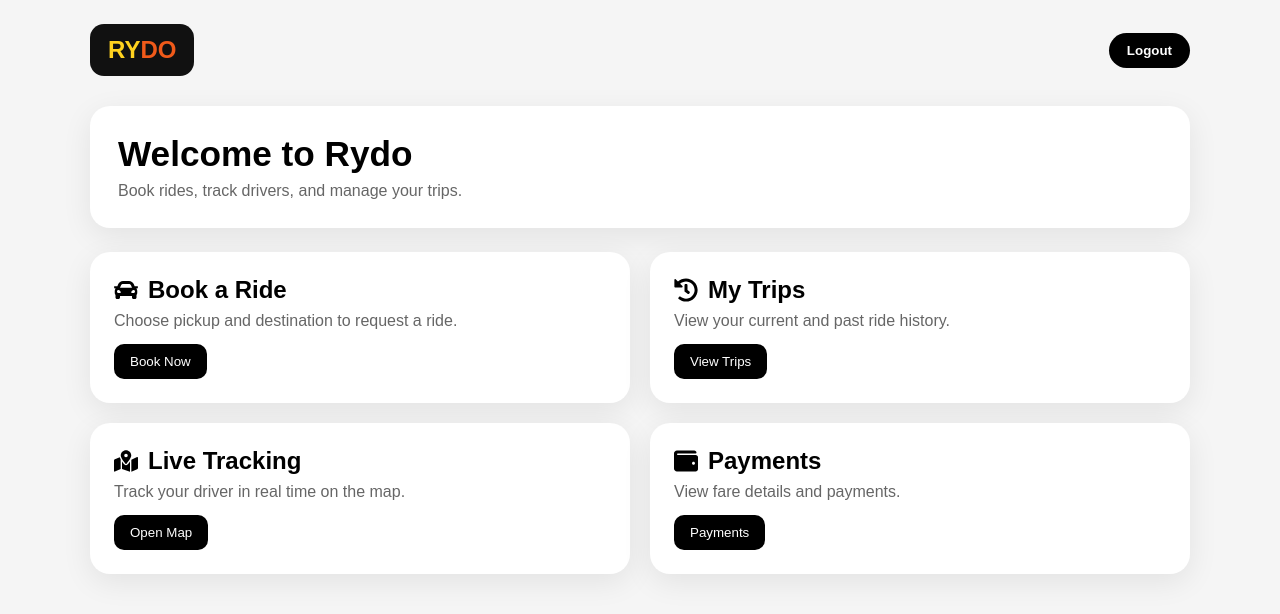
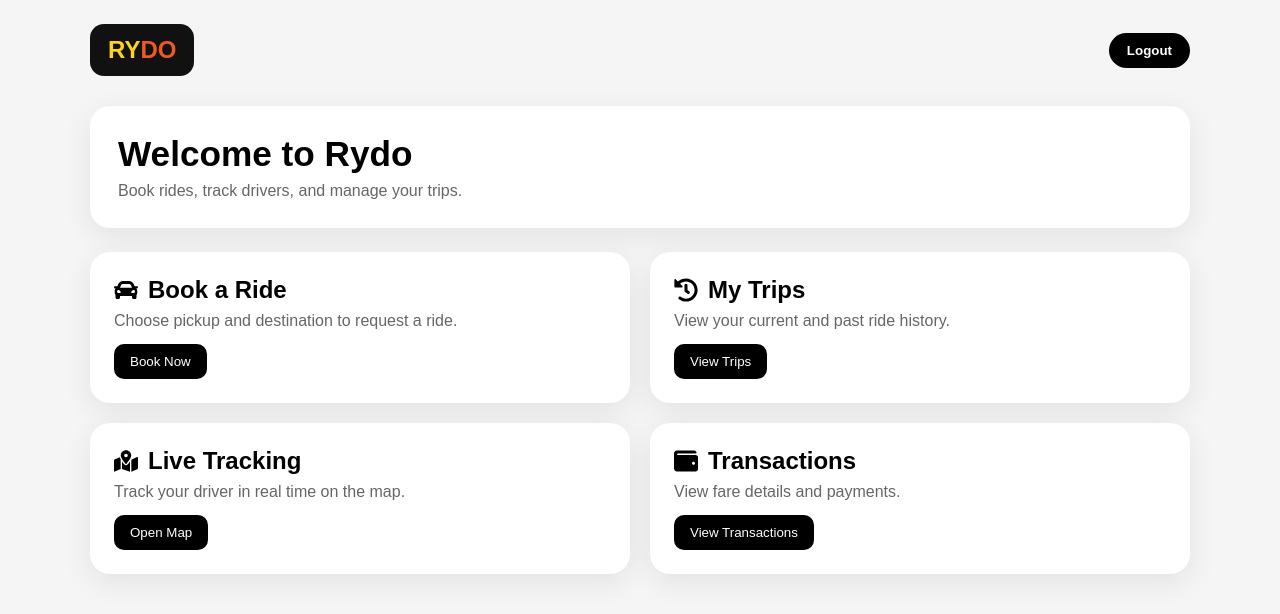
Before and after one commit to Damcheylhendup/Final_Project_WEB_Group4, a React (Vite) app in the folder RYDO-Real_Time_Urban_Mobility/: page /dashboard in a window 1280 px wide. Shown: the top 614 px of the page. Built offline with nearby package versions, Linux system fonts and the light colour scheme.

Commit message:
transaction

```diff
--- a/RYDO-Real_Time_Urban_Mobility/src/Pages/DashboardPage/DashboardPage.jsx
+++ b/RYDO-Real_Time_Urban_Mobility/src/Pages/DashboardPage/DashboardPage.jsx
@@ -53,9 +53,9 @@ function DashboardPage() {
           </div>
 
           <div className="dashboard-card">
-            <h2><FaWallet /> Payments</h2>
+            <h2><FaWallet /> Transactions</h2>
             <p>View fare details and payments.</p>
-            <button onClick={() => navigate('/payments')}>Payments</button>
+            <button onClick={() => navigate('/Payments')}>View Transactions</button>
           </div>
 
         </section>
```
